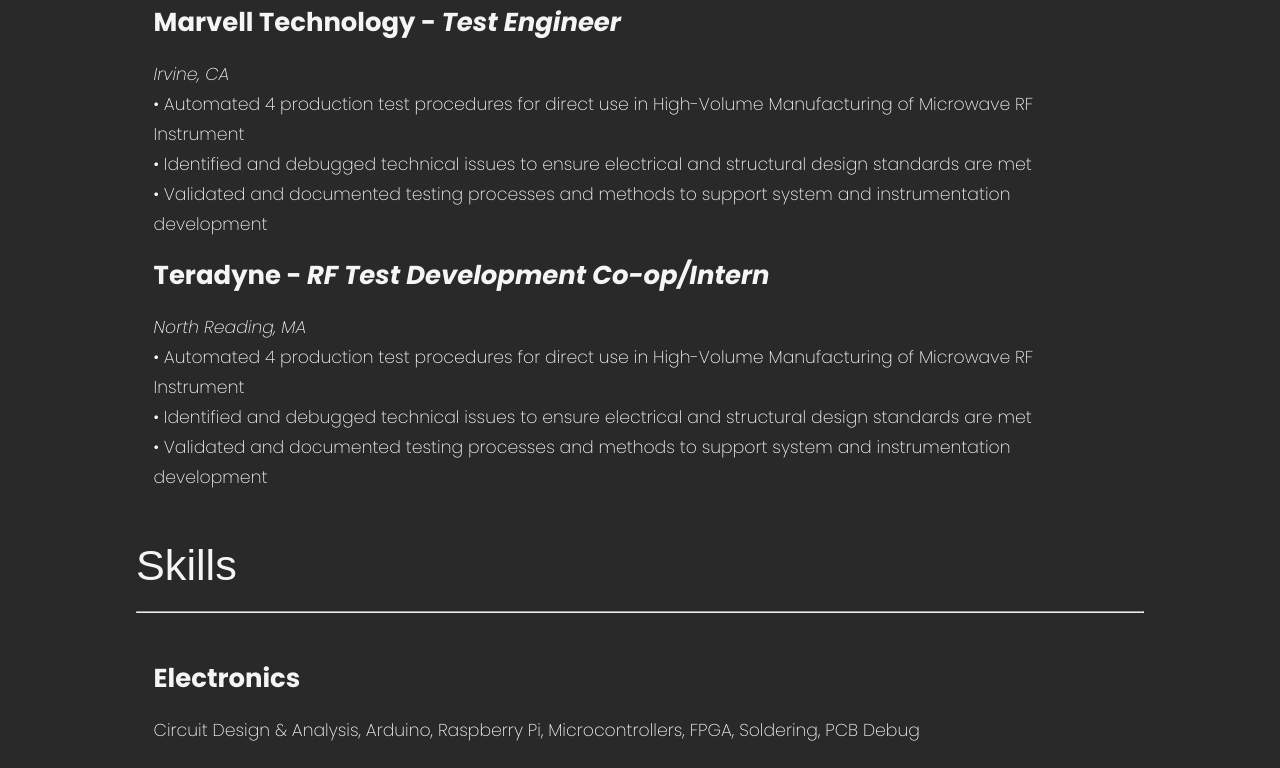
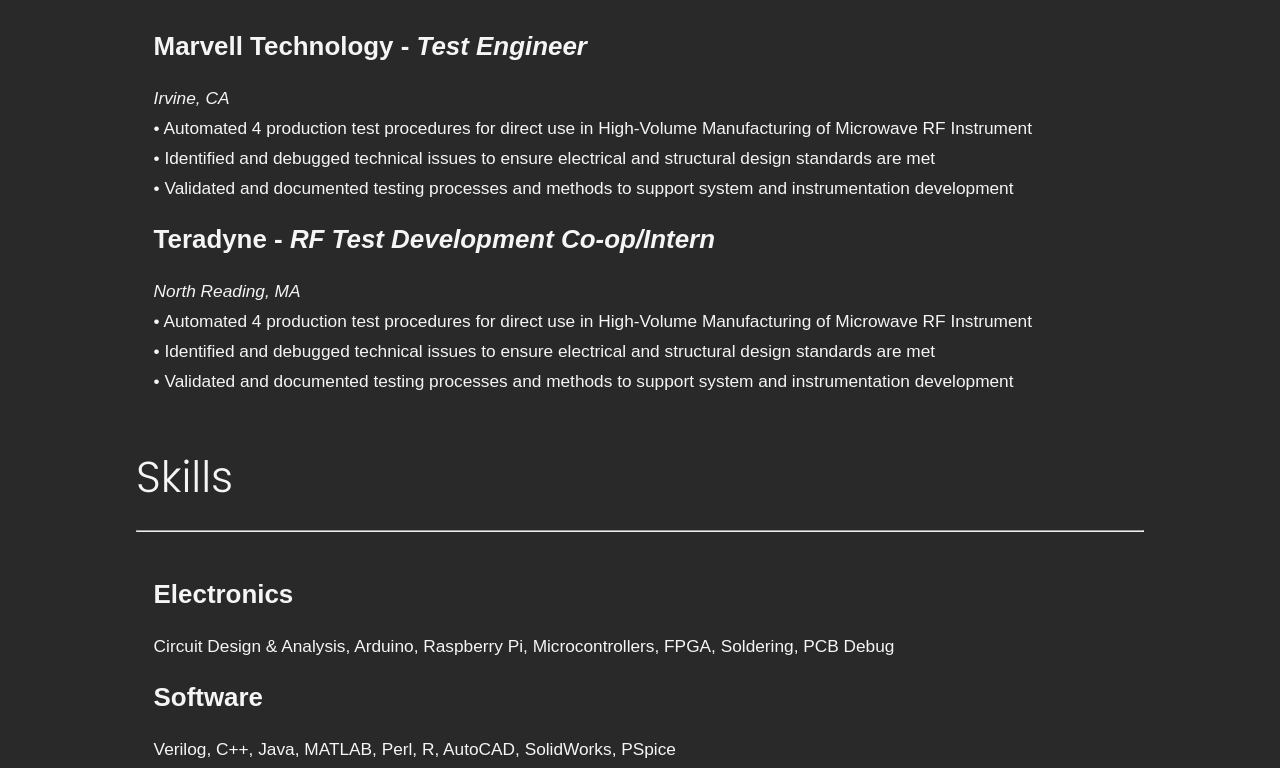
Before and after one commit to bdoestech/bdoestech.github.io, a plain HTML site: page cv.html in a window 1280 px wide. Shown: the part 525-1293 px from the top of the page. Drawn offline with nearby package versions, Linux system fonts and the light colour scheme.

Commit message:
CV font style change

```diff
--- a/script.js
+++ b/script.js
@@ -18,6 +18,6 @@
 $('.main').hide();
 $(window).on('load', function(){
 
-    $('.main').slideToggle(800, function () {});
+    $('.main').slideToggle(700, function () {});
 
 });
--- a/styles/cv.css
+++ b/styles/cv.css
@@ -6,14 +6,16 @@
 .cv {
     text-align: left;
     color: whitesmoke;
-    font-family: "Poppins", sans-serif;
-    font-weight: 100;
+    /* font-family: "Poppins", sans-serif; */
+    font-family: Arial, Helvetica, sans-serif;
+
     font-style: normal;
 }
 .cv h1 {
     font-size:2.5rem;
-    font-weight: 200;
+    font-weight: 300;
     margin-bottom: 0;
+    font-family: "Poppins", sans-serif;
 }
 button {
     width: 100%;
@@ -32,4 +34,5 @@
     text-align: left;
     font-weight: 200;
     line-height: 30px;
+
 }
```
Also changed, not shown: projects.html (line endings or trailing spaces).
